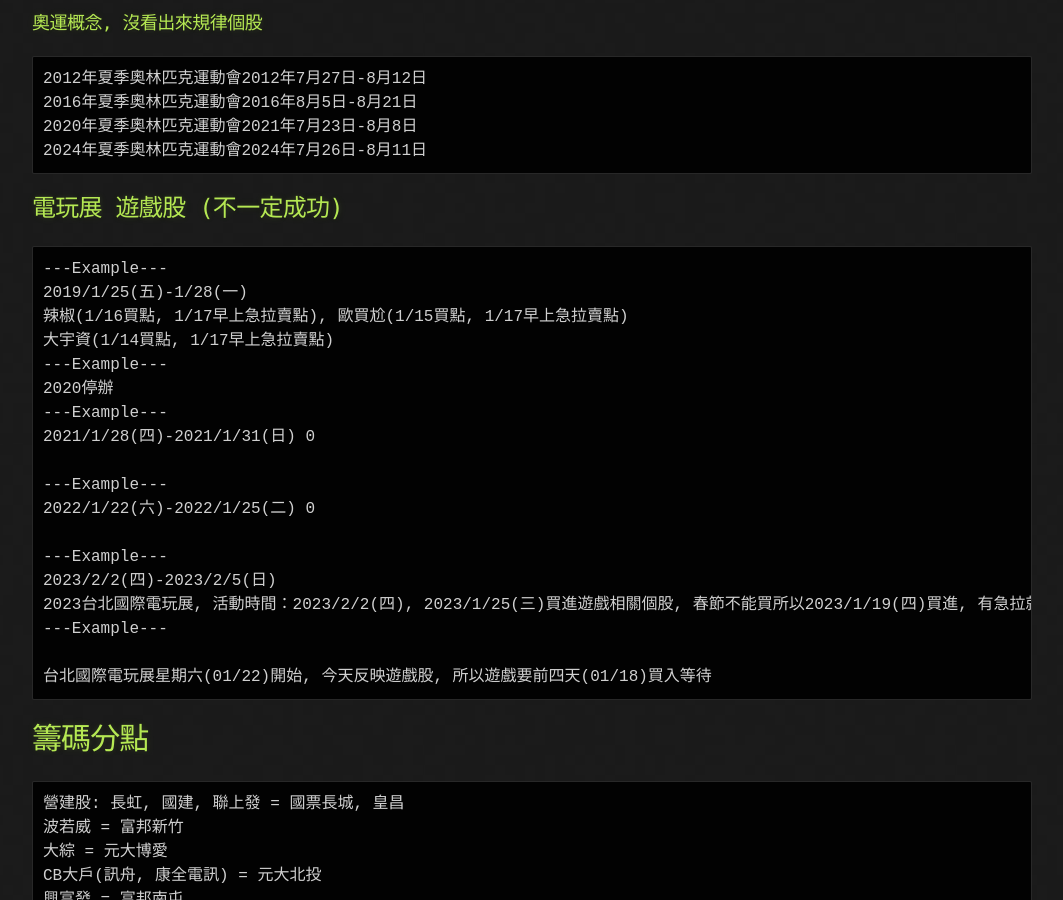
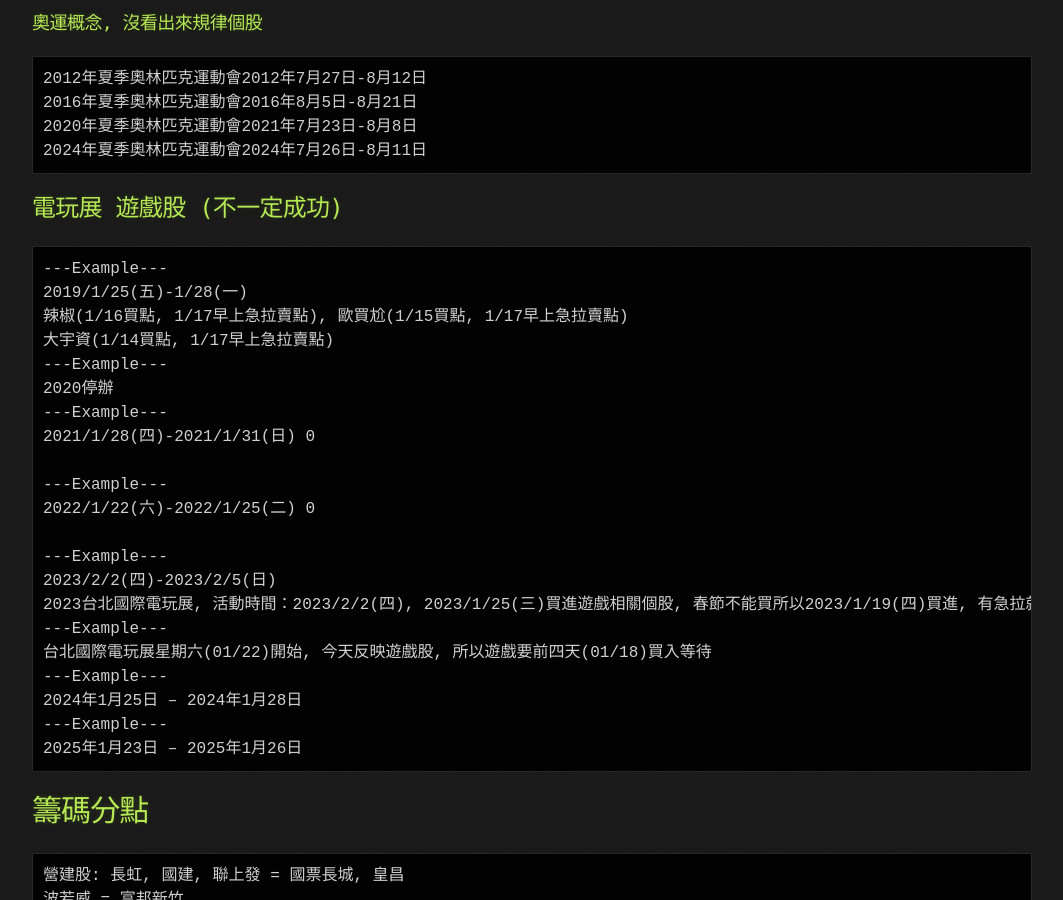
Before and after one commit to lepg5487/Stock_God, a Jekyll site: the page built from experience.md, in a window 1280 px wide and 900 px high, scrolled down 12856 px. Shown: the whole window, without its empty margins (108-1171 px from the left). Built offline with Jekyll 4.4.1, drawn with Linux system fonts in a browser that asks for light colours; our own code applies the rules of GitHub Pages for plain Markdown files.

Commit message:
Update experience.md

````diff
--- a/experience.md
+++ b/experience.md
@@ -514,8 +514,11 @@ G20舉辦日的前12天買進權值股, G20附近賣出權值股, 權值股會
 2023/2/2(四)-2023/2/5(日)
 2023台北國際電玩展, 活動時間：2023/2/2(四), 2023/1/25(三)買進遊戲相關個股, 春節不能買所以2023/1/19(四)買進, 有急拉就賣出.
 ---Example---
-
 台北國際電玩展星期六(01/22)開始, 今天反映遊戲股, 所以遊戲要前四天(01/18)買入等待
+---Example---
+2024年1月25日 – 2024年1月28日
+---Example---
+2025年1月23日 – 2025年1月26日
 ```
 
 # 籌碼分點
````
